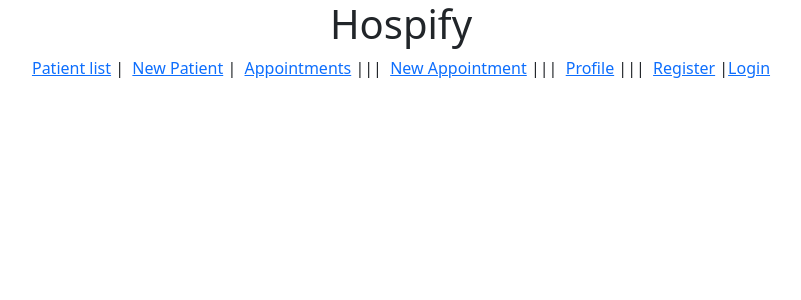
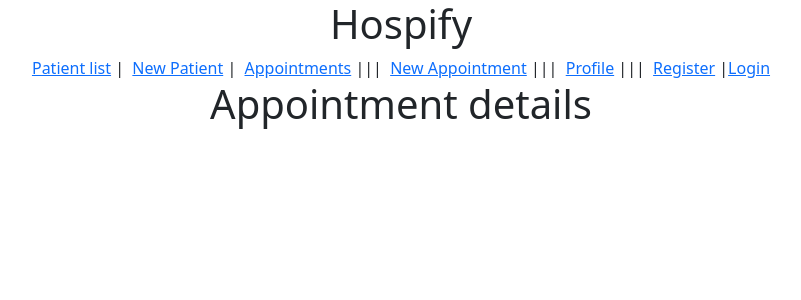
Before and after one commit to infjay/hospify-project-client, a React (Create React App) app: page /appointment/create in a window 1280 px wide. Shown: the top 300 px of the page, without its empty margins (239-1040 px from the left). Built offline with nearby package versions, Linux system fonts and the light colour scheme; no server answers.

Commit message:
created pati¡ent,  appointment details, update patient details file , modified routes on app.js adding new ones

```diff
--- a/src/App.js
+++ b/src/App.js
@@ -11,6 +11,9 @@ import SignupPage from './pages/SignupPage'
 import UserProfile from './pages/UserProfile'
 import CreatePatient from './pages/CreatePatients';
 import Patients from './pages/Patients';
+import AppDetails from './pages/AppointmentDetails';
+import PatientDetails from './pages/PatientDetails';
+import UpdatePatient from './pages/UpdatePatient';
 
 function App() {
 
@@ -62,6 +65,9 @@ const [ patients, setPatients ] = useState(null);
         <Route path='/appointments/create' element={<CreateAppointment callbackNewApp={getAppointments} />} />
         <Route path='/patients' element={<Patients patients={patients} />}/>
         <Route path='/patients/create' element={<CreatePatient callbackCreatePat={getPatients} />}/>
+        <Route path='/appointment/:appointmentId' element={<AppDetails callbackDetails={appointments} />}/>
+        <Route path='/patient/:patientId' element={ <PatientDetails callbackPatDetails={patients} />} />
+        <Route path='/patients/:patientId/edit' element={ <UpdatePatient callbackUpdatePat={getPatients} />} />
 
         <Route path='/profile' element={<UserProfile />}/>
         <Route path='/login' element={<LoginPage/>}/>
--- /dev/null
+++ b/src/pages/AppointmentDetails.jsx
@@ -0,0 +1,11 @@
+
+function AppDetails() {
+
+    return(
+        <>
+        <h1>Appointment details</h1>
+        </>
+    )
+}
+
+export default AppDetails;
--- /dev/null
+++ b/src/pages/PatientDetails.jsx
@@ -0,0 +1,11 @@
+
+function PatientDetails () {
+
+    return(
+        <>
+        <h1>Patient Details</h1>
+        </>
+    )
+}
+
+export default PatientDetails;
--- a/src/pages/Patients.jsx
+++ b/src/pages/Patients.jsx
@@ -13,7 +13,7 @@ function Patients(props){
                     <p>Birthdate: {element.birthDate}</p>
                     <p>BloodType: {element.bloodType}</p>
                     <p>Description: {element.description}</p>
-                    <NavLink to="/">More details</NavLink> |&nbsp;
+                    <NavLink to={`/patient/${element._id}`}>More details</NavLink> |&nbsp;
                     <NavLink to={`/patients/${element._id}/edit`}>Edit</NavLink>
                 </div>
             )
--- /dev/null
+++ b/src/pages/UpdatePatient.jsx
@@ -0,0 +1,12 @@
+
+
+function UpdatePatient () {
+
+    return(
+        <>
+        <h1>Update Patient</h1>
+        </>
+    )
+}
+
+export default UpdatePatient;
```
